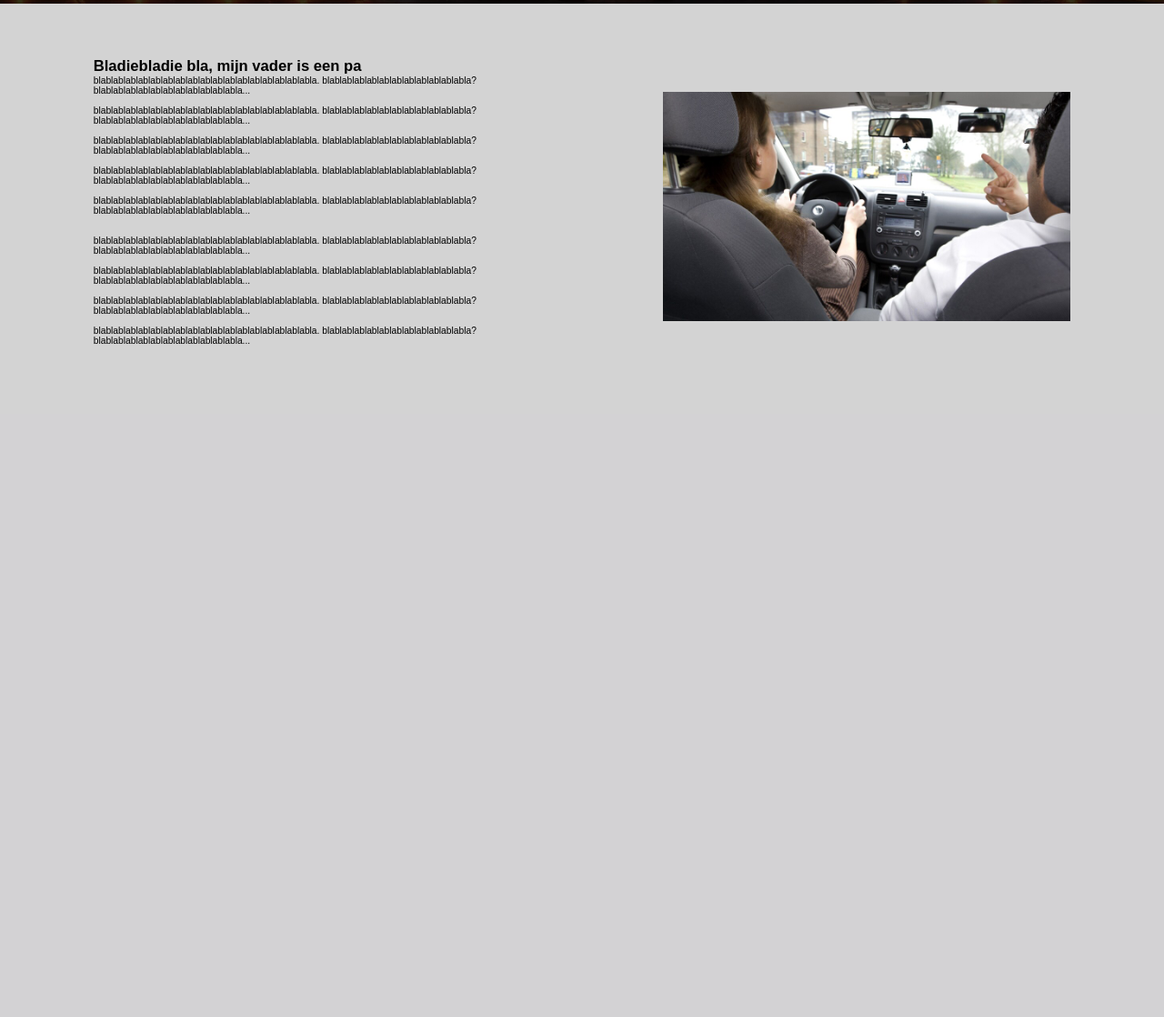
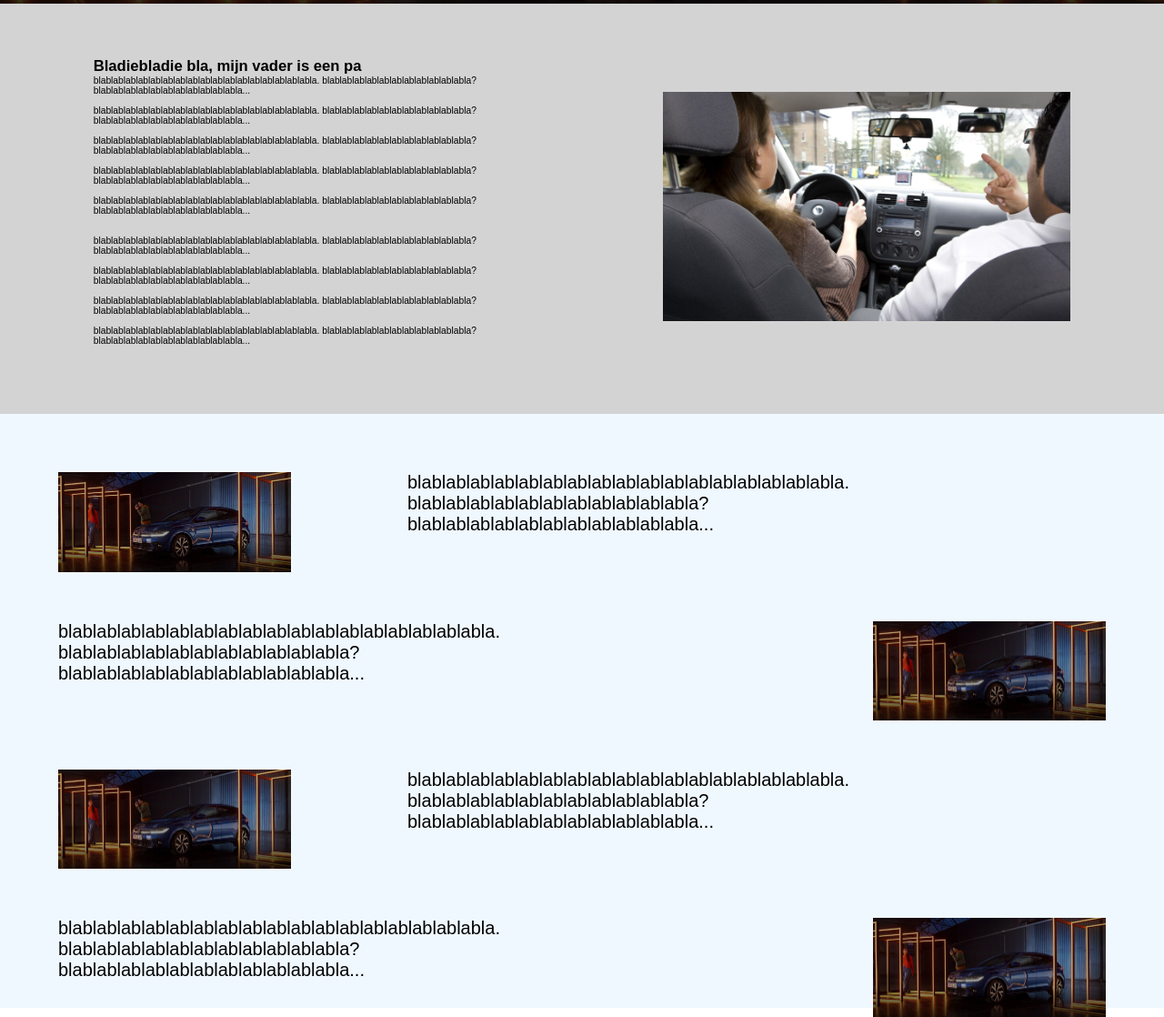
Before and after one commit to DaanoontjeGaming/VierkanteWielen, a PHP site: page /home.html in a window 1280 px wide. Shown: the part 605-1723 px from the top of the page at 91% size. Before the commit the page ends 1060 px from the top, so only its background shows below. Run offline with PHP 8.4, Linux system fonts and the light colour scheme.

Commit message:
Review section basis

```diff
--- a/home.html
+++ b/home.html
@@ -34,7 +34,20 @@
         <img class="imgclass2" src="Images/rijles-instructeur-rijschool-auto-anp-1024.jpg" alt="">
     </div>
     <div class="reviews">
-
+        <img class="imgclass" src="/Images/download.png" alt="">
+        <p>blablablablablablablablablablablablablablablablablabla. blablablablablablablablablablablabla? <br> blablablablablablablablablablablabla...<br><br></p>
+    </div>
+    <div class="reviews2">
+        <p>blablablablablablablablablablablablablablablablablabla. blablablablablablablablablablablabla? <br> blablablablablablablablablablablabla...<br><br></p>
+        <img class="imgclass" src="/Images/download.png" alt="">
+    </div>
+    <div class="reviews">
+        <img class="imgclass" src="/Images/download.png" alt="">
+        <p>blablablablablablablablablablablablablablablablablabla. blablablablablablablablablablablabla? <br> blablablablablablablablablablablabla...<br><br></p>
+    </div>
+    <div class="reviews2">
+        <p>blablablablablablablablablablablablablablablablablabla. blablablablablablablablablablablabla? <br> blablablablablablablablablablablabla...<br><br></p>
+        <img class="imgclass" src="/Images/download.png" alt="">
     </div>
 </body>
 </html>
--- a/style.css
+++ b/style.css
@@ -26,7 +26,6 @@
 .imgclass {
     width: 100%;
     height: auto;
-    border: 0;
     margin-bottom: -10px;
 }
 
@@ -68,3 +67,19 @@
     width: 35%;
     height: 35%;
 }
+
+.reviews {
+    background-color: aliceblue;
+    display: grid;
+    justify-content: space-around;
+    grid-template-columns: 20% 60%;
+    padding-top: 5%;
+}
+
+.reviews2 {
+    background-color: aliceblue;
+    display: grid;
+    justify-content: space-around;
+    grid-template-columns: 60% 20%;
+    padding-top: 5%;
+}
```
